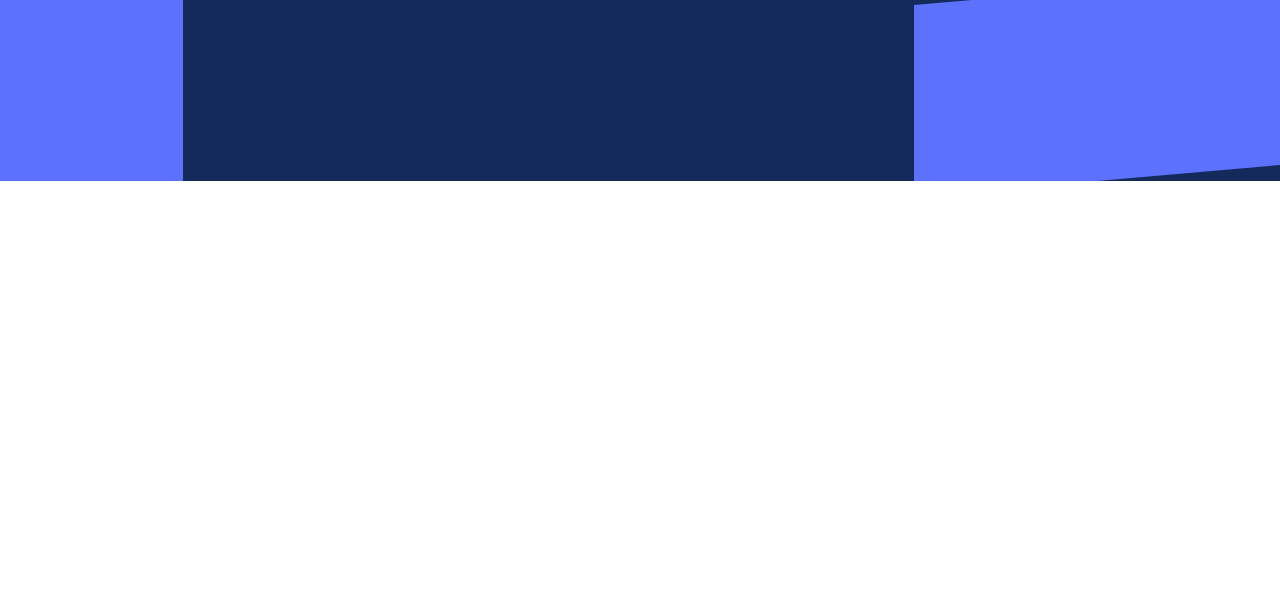
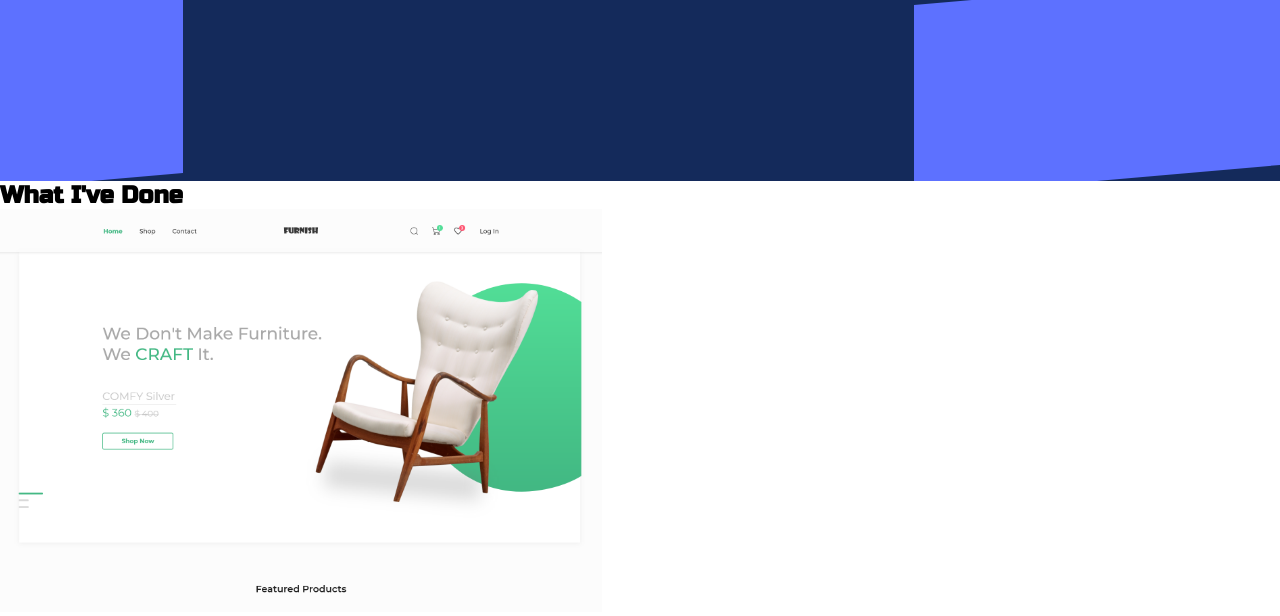
Before and after one commit to adnan172203/portfolio, a plain HTML site: page index.html in a window 1280 px wide. Shown: the part 459-1075 px from the top of the page. Before the commit the page ends 800 px from the top, so only its background shows below. Drawn offline with Linux system fonts and the light colour scheme.

Commit message:
done markup for main content section, project one

```diff
--- a/index.html
+++ b/index.html
@@ -7,6 +7,7 @@
     <link rel="stylesheet" href="./style.css" />
   </head>
   <body>
+    <!-- =============== Hero Section ============ -->
     <section class="home-hero">
       <div class="gGeppt">
         <span class="one"></span>
@@ -24,5 +25,26 @@
         </div>
       </div>
     </section>
+
+    <!-- ============= Main Content ==================== -->
+    <section class="main-content">
+      <div class="container">
+        <div class="main-content-heading">
+          <h2>What I've Done</h2>
+        </div>
+        <div class="main-content-project">
+          <div class="project-one">
+            <div class="browser-mockup">
+              <div class="project-image">
+                <img src="./images/one/Home.png" alt="" />
+              </div>
+            </div>
+          </div>
+
+          <div class="project-two"></div>
+          <div class="project-three"></div>
+        </div>
+      </div>
+    </section>
   </body>
 </html>
--- a/style.css
+++ b/style.css
@@ -63,6 +63,7 @@ h6 {
   background: #553b9a;
   grid-row-start: 3;
   grid-column-start: 5;
+  transform: skewY(-5deg);
 }
 
 .gGeppt span:nth-child(5) {
@@ -70,6 +71,7 @@ h6 {
   grid-row: span 2 / span 2;
   grid-row-start: span 2;
   grid-row-start: 4;
+  transform: skewY(-5deg);
 }
 
 /* ======= Hero Section - Heading =========== */
```
Also changed, not shown: images/one/Home.png (added).
